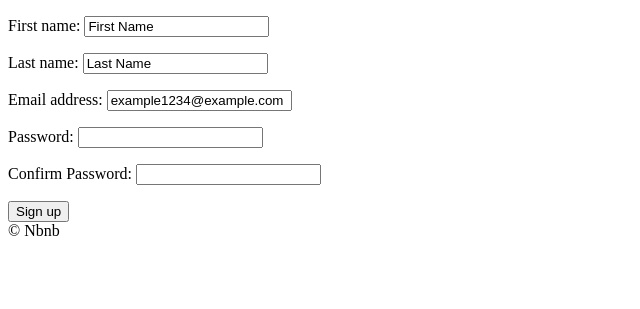
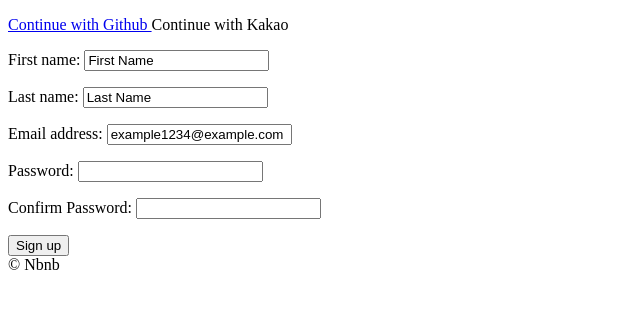
Before and after one commit to m1cks/airbnb-clone, a Django app: page /users/signup/ in a window 1280 px wide. Shown: the part 78-387 px from the top of the page, without its empty margins (0-640 px from the left). Run offline with Django 3.2, Linux system fonts and the light colour scheme.

Commit message:
add social login : github

```diff
--- /dev/null
+++ b/templates/partials/social_login.html
@@ -0,0 +1,8 @@
+<div>
+    <a href="{% url 'users:github-login' %}">
+        Continue with Github
+    </a>
+    <a>
+        Continue with Kakao
+    </a>
+</div>
--- a/templates/users/login.html
+++ b/templates/users/login.html
@@ -8,6 +8,9 @@
 {% endblock search-bar %}
 
 {% block content %}
+
+    {% include 'partials/social_login.html' %}
+
     <form method="post" action="{% url "users:login" %}">
         {% csrf_token %}
         {{form.as_p}}
--- a/templates/users/signup.html
+++ b/templates/users/signup.html
@@ -8,6 +8,9 @@
 {% endblock search-bar %}
 
 {% block content %}
+
+    {% include 'partials/social_login.html' %}
+
     <form method="POST" action="{% url "users:signup" %}">
         {% csrf_token %}
         {{form.as_p}}
```
